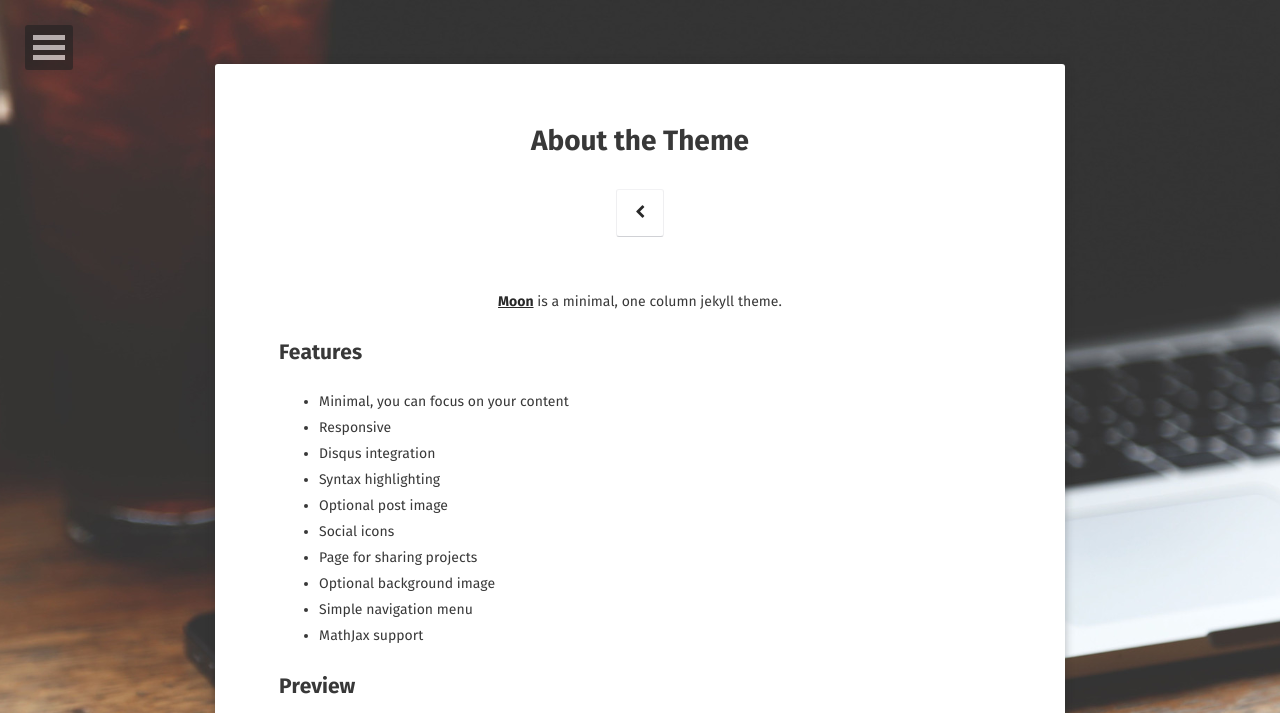
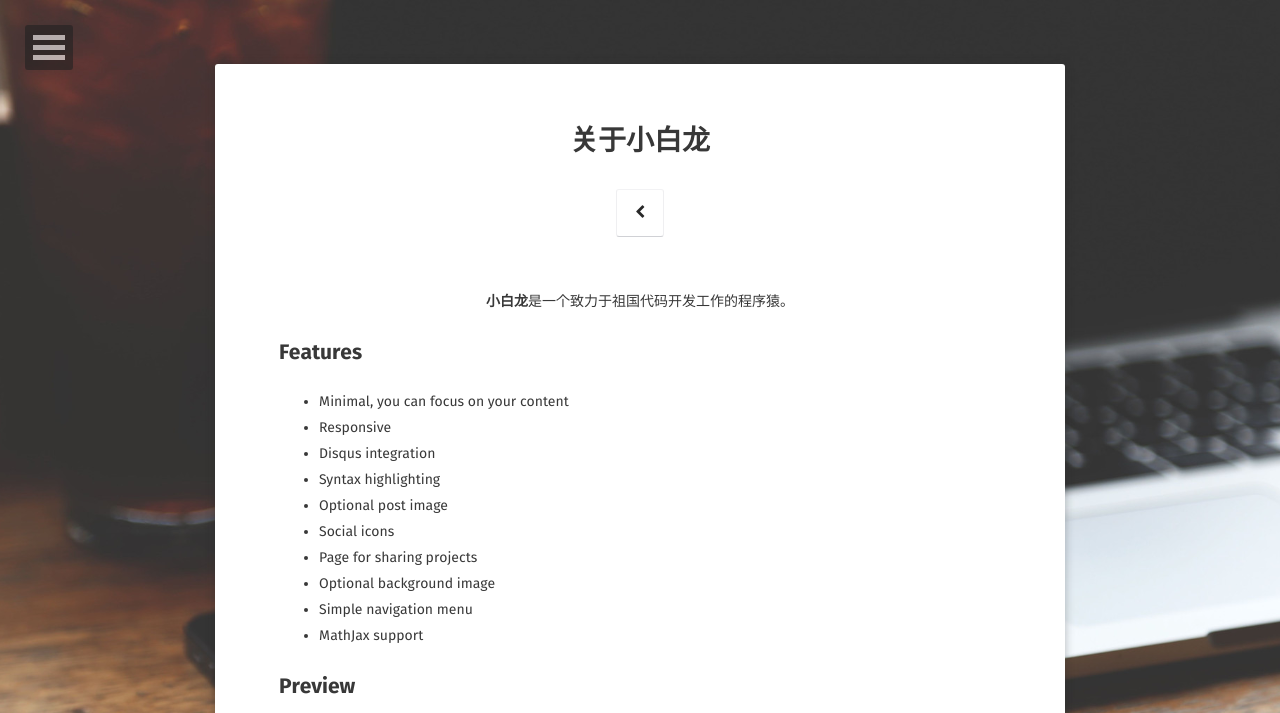
Before and after one commit to xiaobailong/gaoqingyue.github.io, a Jekyll site: the page built from about/index.md, in a window 1280 px wide, cut to the strip 0-713 px from the top of the page. Built offline with Jekyll 4.4.1, drawn with Linux system fonts in a browser that asks for light colours; some web fonts are replaced.

Commit message:
change about

```diff
--- a/about/index.md
+++ b/about/index.md
@@ -1,12 +1,12 @@
 ---
 layout: page
-title: About the Theme
-tags: [about, Jekyll, theme, moon]
-date: 2016-03-21
+title: 关于小白龙
+tags: [关于]
+date: 2016-09-20
 comments: false
 ---
 
-<center><a href="http://taylantatli.github.io/Moon"><b>Moon</b></a> is a minimal, one column jekyll theme.</center>
+<center><b>小白龙</b>是一个致力于祖国代码开发工作的程序猿。</center>
 
 ## Features
 * Minimal, you can focus on your content
```
Also changed, not shown: 1 other file.
